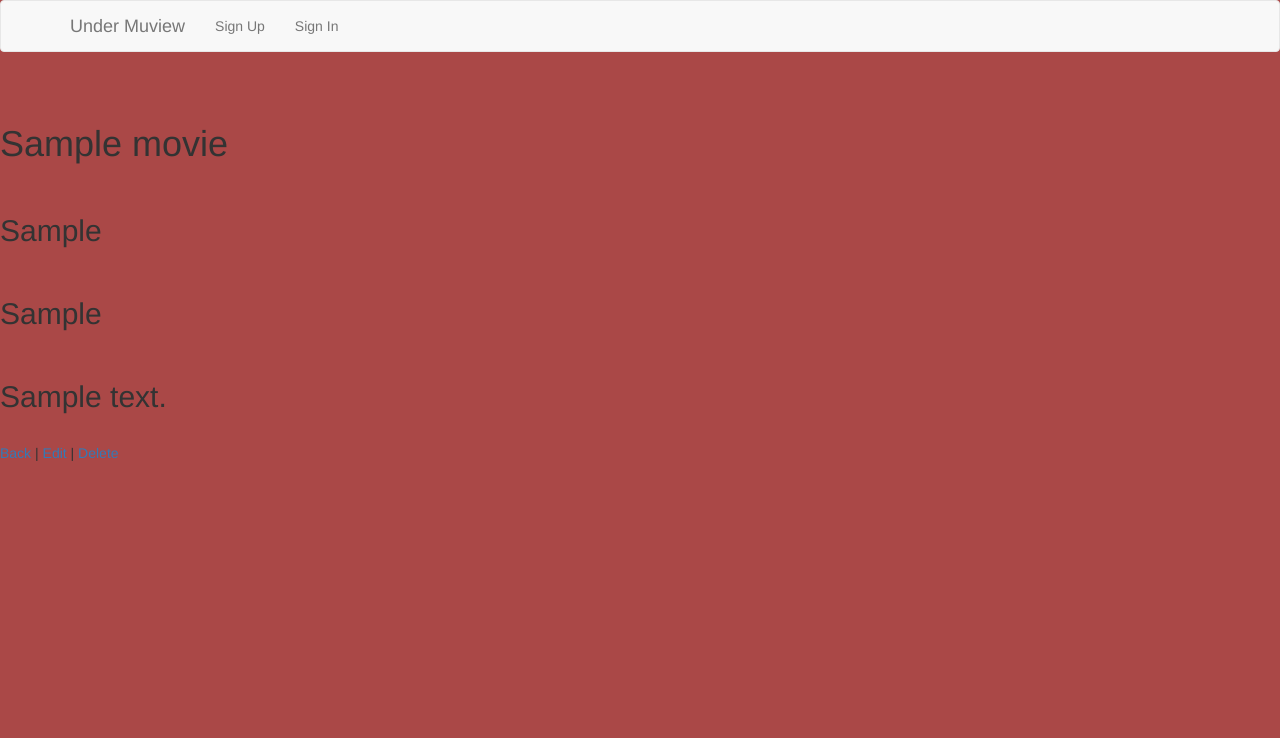
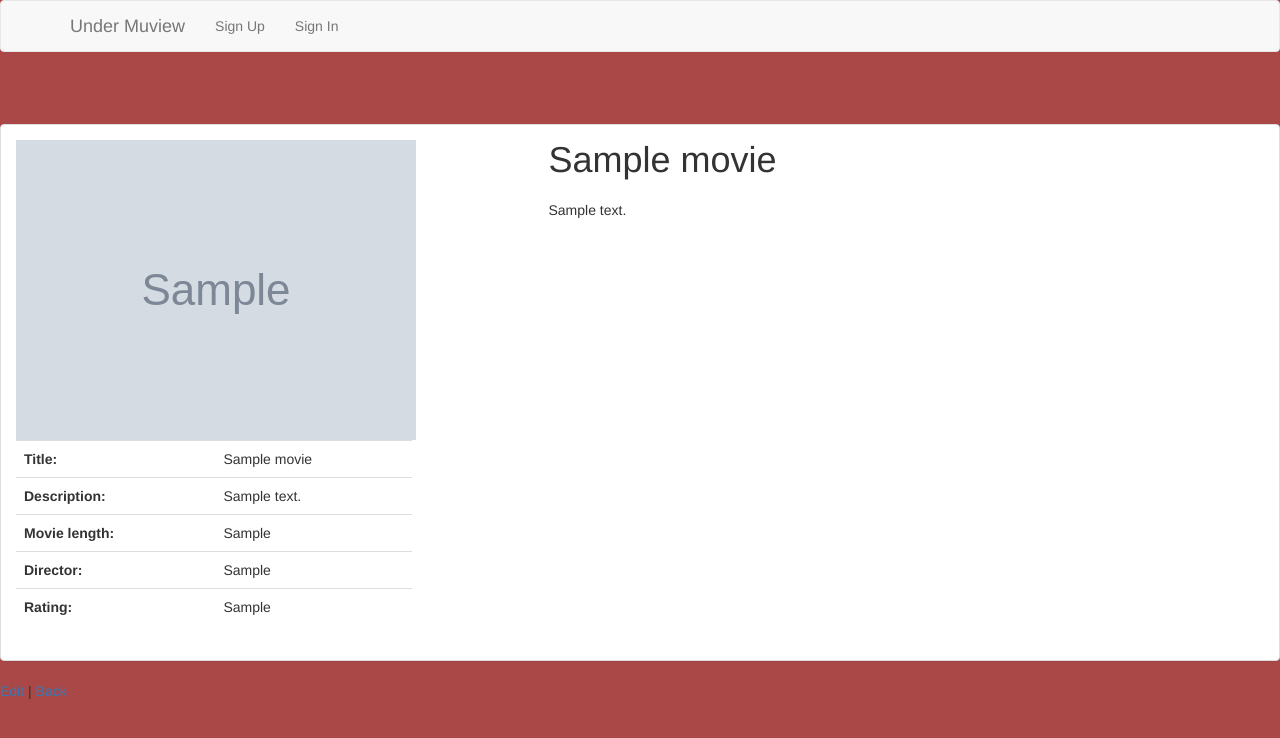
Before and after one commit to Apex-Code/under-muview, a Rails app: page /movies/1 in a window 1280 px wide. Shown: the top 738 px of the page. Run offline with Rails 7, Linux system fonts and the light colour scheme; tables that the repository leaves empty hold one stand-in row (values such as "Sample post"); grey boxes marked "Sample" are stand-in pictures; style sheets or scripts are compiled from the project's sources; parts of the project's set-up code (start-up, migrations or seed data) failed here and were passed over; some libraries are stand-ins or nearby versions.

Commit message:
light styling to index, display image on show page

```diff
--- a/app/views/movies/index.html.erb
+++ b/app/views/movies/index.html.erb
@@ -6,6 +6,8 @@
   </div>
 <% end %>
 
+
+<div class="row">
   <% @movies.each do |movie| %>
     <div class="col-sm-6 col-md-3">
       <div class="thumbnail">
@@ -13,3 +15,4 @@
       </div>
     </div>
   <% end %>
+</div>
--- a/app/views/movies/show.html.erb
+++ b/app/views/movies/show.html.erb
@@ -1,6 +1,59 @@
-<h1><%= @movie.title %></h1><br>
-<h2><%= @movie.rating %></h2><br>
-<h2><%= @movie.director %></h2><br>
-<h2><%= @movie.description %></h2><br>
+<div class="panel panel-default">
+  <div class="panel-body">
+    <div class="row">
+      <div class="col-md-4">
+        <%= image_tag @movie.image.url(:medium) %>
+        <div class="star-rating" data-score= <%= @avg_review %> ></div>
 
-<%= link_to "Back", root_path %> | <%= link_to "Edit", edit_movie_path(@movie) %> | <%= link_to "Delete", movie_path(@movie), method: :delete, data: {confirm: "You can't fix this. Are you sure you want to delete this movie?"} %>
+        <div class="table-responsive">
+          <table class="table">
+            <tbody>
+              <tr>
+                <td><strong>Title:</strong></td>
+                <td><%= @movie.title %></td>
+              </tr>
+              <tr>
+                <td><strong>Description:</strong></td>
+                <td><%= @movie.description %></td>
+              </tr>
+              <tr>
+                <td><strong>Movie length:</strong></td>
+                <td><%= @movie.length %></td>
+              </tr>
+              <tr>
+                <td><strong>Director:</strong></td>
+                <td><%= @movie.director %></td>
+              </tr>
+              <tr>
+                <td><strong>Rating:</strong></td>
+                <td><%= @movie.rating %></td>
+              </tr>
+            </tbody>
+          </table>
+
+        </div>
+      </div>
+      <div class="col-md-7 col-md-offset-1">
+        <h1 class="review_title"><%= @movie.title %></h1>
+        <p><%= @movie.description %></p>
+
+
+
+
+      </div>
+    </div>
+  </div>
+</div>
+
+<%= link_to 'Edit', edit_movie_path(@movie) %> |
+<%= link_to 'Back', movies_path %>
+
+<script>
+    $('.star-rating').raty({
+      path: '/assets/',
+      readOnly: true,
+      score: function() {
+            return $(this).attr('data-score');
+    }
+  });
+</script>
```
